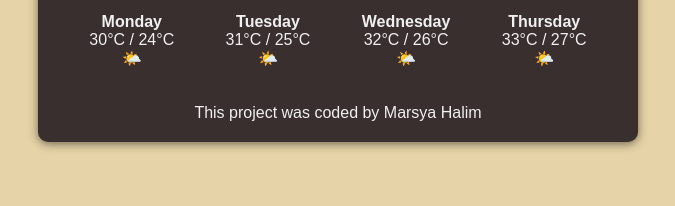
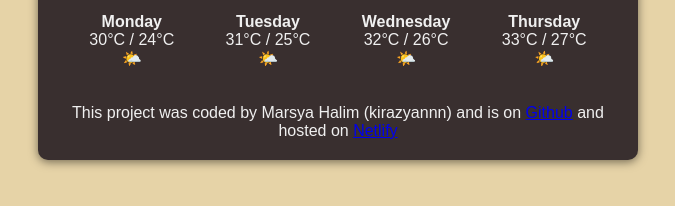
Before and after one commit to kirazyannn/weather-app-project, a plain HTML site: page index.html in a window 1280 px wide. Shown: the part 252-458 px from the top of the page, without its empty margins (302-977 px from the left). Drawn offline with nearby package versions, Linux system fonts and the light colour scheme.

Commit message:
Updated footer

```diff
--- a/index.html
+++ b/index.html
@@ -74,7 +74,11 @@
           </li>
         </ul>
 
-        <footer>This project was coded by Marsya Halim</footer>
+        <footer>
+          This project was coded by Marsya Halim (kirazyannn) and is on
+          <a href="https://github.com/kirazyannn/weather-app-project">Github</a>
+          and hosted on <a href="https://weatherbykz.netlify.app">Netlify</a>
+        </footer>
       </div>
     </div>
     <script src="src/script.js"></script>
```
